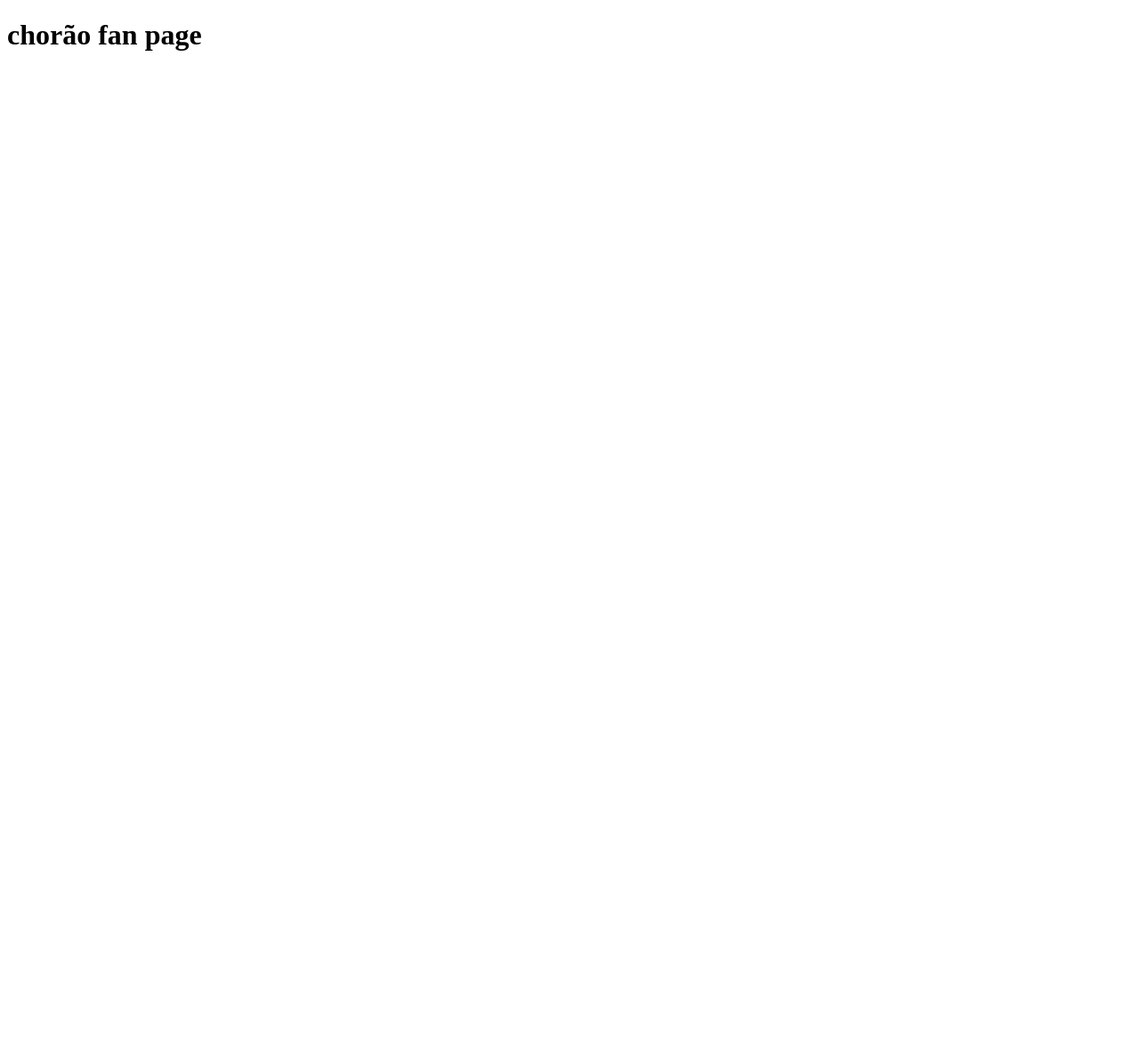
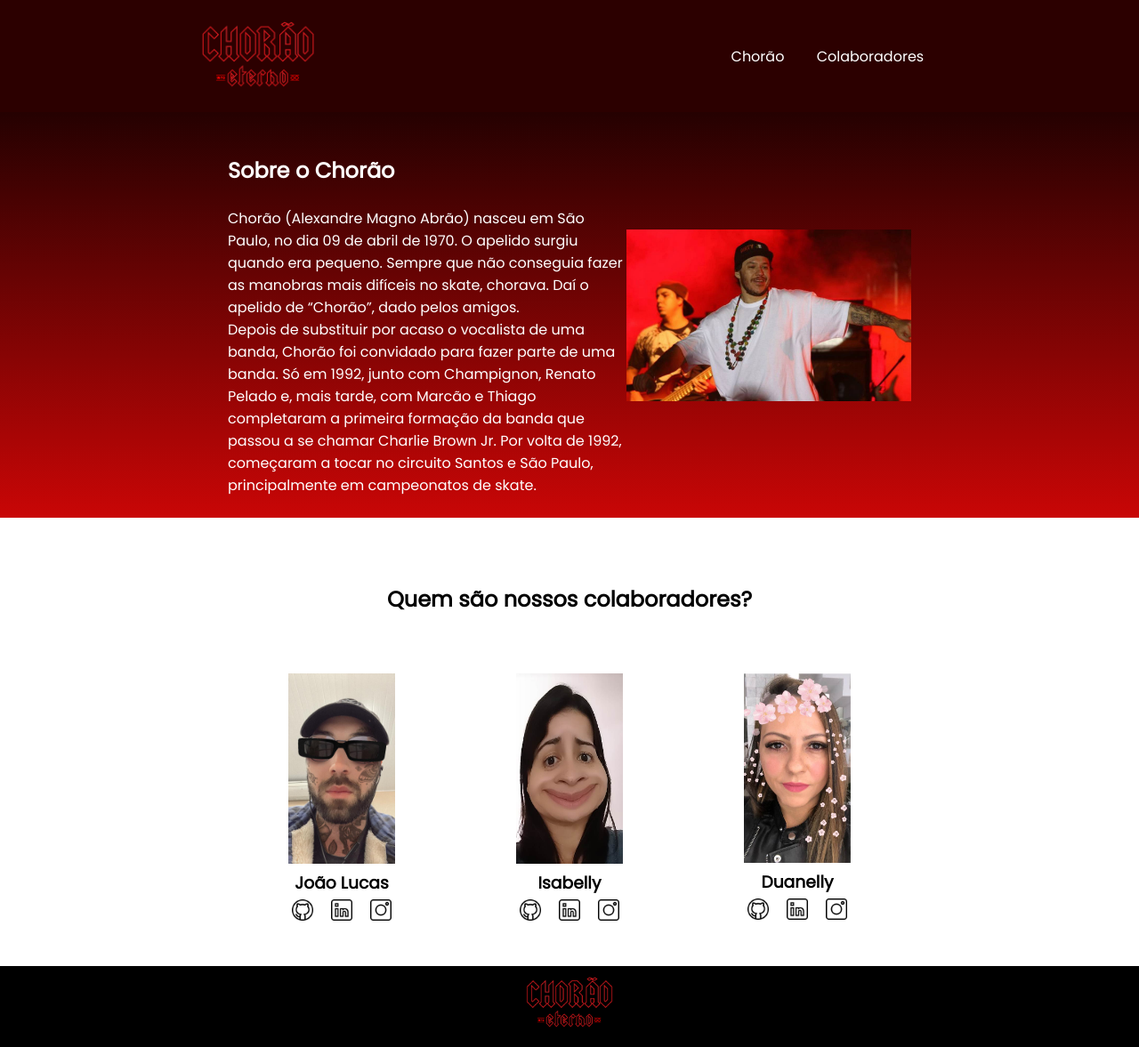
Before and after one commit to puchalskii/fanpagechoraoo, a plain HTML site: page index.html in a window 1280 px wide. Shown: the whole page at 89% size. Before the commit the page ends 800 px from the top, so only its background shows below. Drawn offline with Linux system fonts and the light colour scheme.

Commit message:
Add files via upload

```diff
--- a/index.html
+++ b/index.html
@@ -1,12 +1,78 @@
 <!DOCTYPE html>
 <html lang="en">
+
 <head>
     <meta charset="UTF-8">
     <meta http-equiv="X-UA-Compatible" content="IE=edge">
     <meta name="viewport" content="width=device-width, initial-scale=1.0">
-    <title>Document</title>
+    <title>Equipe Alura Start</title>
+    <link rel="stylesheet" href="style.css">
+    <link rel="preconnect" href="https://fonts.googleapis.com">
+    <link rel="preconnect" href="https://fonts.gstatic.com" crossorigin>
+    <link href="https://fonts.googleapis.com/css2?family=Poppins&display=swap" rel="stylesheet">
 </head>
+
 <body>
- <h1>chorão fan page</h1>
+    <header class="cabecalho">
+        <img class="cabecalho-imagem" src="logo.png" alt="logo do chorão">
+        <ul class="cabecalho-lista">
+            <li class="cabecalho-lista-item"><a href="#escola">Chorão</a></li>
+            <li class="cabecalho-lista-item"><a href="#estudante">Colaboradores</a></li>
+        </ul>
+    </header>
+    <section id="escola">
+        <div class="escola-div-conteudo">
+            <h2 class="escola-titulo">Sobre o Chorão</h2>
+            <p class="escola-texto-um">Chorão (Alexandre Magno Abrão) nasceu em São Paulo, no dia 09 de abril de 1970. O apelido surgiu quando era pequeno. Sempre que não conseguia fazer as manobras mais difíceis no skate, chorava. Daí o apelido de “Chorão”, dado pelos amigos.</p>
+            <p class="escola-texto-dois">Depois de substituir por acaso o vocalista de uma banda, Chorão foi convidado para fazer parte de uma banda. Só em 1992, junto com Champignon, Renato Pelado e, mais tarde, com Marcão e Thiago completaram a primeira formação da banda que passou a se chamar Charlie Brown Jr. Por volta de 1992, começaram a tocar no circuito Santos e São Paulo, principalmente em campeonatos de skate.</p>
+        </div>
+        <img class="escola-imagem" src="choraocapa.jpg" alt="imagem que representa o Chorão">
+    </section>
+
+    <section id="estudante">
+        <h2 class="estudante-titulo">Quem são nossos colaboradores?</h2>
+        <div class="estudante-todos">
+            <span></span>
+            <div class="estudante-div">
+                <img class="estudante-imagem" src="Marcelo.jpeg" alt="foto do marcelo">
+                <h3 class="estudante-nome">João Lucas</h3>
+                <a href="https://github.com/marcelopaludetto"><img class="estudante-icone" src="github.png"
+                        alt="icone github"></a>
+                <a href="https://linkedin.com/marcelopaludetto"><img class="estudante-icone" src="linkedin.png"
+                        alt="icone linkedin"></a>
+                <a href="https://instagram.com/marcelopaludetto"><img class="estudante-icone" src="instagram.png"
+                        alt="icone instagram"></a>
+            </div>
+            <div class="estudante-div">
+                <img class="estudante-imagem" src="Gabi.jpg" alt="foto da gabi">
+                <h3 class="estudante-nome">Isabelly</h3>
+                <a href="https://github.com/GabrielaM-L"><img class="estudante-icone" src="github.png"
+                        alt="icone github"></a>
+                <a href="https://www.linkedin.com/in/gabriela-marcomini-de-lima/"><img class="estudante-icone"
+                        src="linkedin.png" alt="icone linkedin"></a>
+                <a href="https://www.instagram.com/gabriela_marcomini/"><img class="estudante-icone" src="instagram.png"
+                        alt="icone instagram"></a>
+            </div>
+            <div class="estudante-div">
+                <img class="estudante-imagem" src="Liz.jpg" alt="foto da lizandra">
+                <h3 class="estudante-nome">Duanelly</h3>
+                <a href="https://github.com/LizandraDuarte40"><img class="estudante-icone" src="github.png"
+                        alt="icone github"></a>
+                <a href="https://www.linkedin.com/in/lizandrarlm-duarte/"><img class="estudante-icone"
+                        src="linkedin.png" alt="icone linkedin"></a>
+                <a href="https://www.instagram.com/lizandrarlm"><img class="estudante-icone" src="instagram.png"
+                        alt="icone instagram"></a>
+            </div>
+            <span></span>
+            <span></span>
+
+
+        </div>
+    </section>
+
+    <footer class="rodape">
+        <img class="rodape-imagem" src="logo.png" alt="logo da alura start">
+    </footer>
 </body>
+
 </html>
--- /dev/null
+++ b/style.css
@@ -0,0 +1,92 @@
+*{
+    margin: 0;
+    padding: 0;
+}
+body {
+    font-family: 'Poppins', sans-serif;
+}
+.cabecalho {
+    background-color: #2c0000;
+    color: white;
+    display: flex;
+    justify-content: space-around;
+    align-items: center;
+    padding: 24px 0;
+}
+
+.cabecalho-imagem{
+    width: 10%;
+}
+
+.cabecalho-lista-item{
+    display: inline-block;
+    margin: 0 16px;
+    font-size: 16px;
+}
+
+.cabecalho-lista-item a{
+    text-decoration: none;
+    color: white;
+}
+
+.escola-imagem{
+    width: 25%;
+}
+
+#escola{
+    background-image: linear-gradient(#250101,#c90606);
+    color:white;
+    display: flex;
+    justify-content: center;
+    align-items: center;
+    padding: 24px 0;
+}
+
+.escola-div-conteudo{
+    width: 35%;
+}
+
+
+.escola-titulo{
+    padding: 24px 0;
+}
+
+#estudante{
+    padding: 24px 0;
+}
+
+
+.estudante-imagem{
+    width: 120px;
+}
+
+.estudante-icone{
+    width: 24px;
+    padding: 4px 8px;
+}
+
+.estudante-div{
+    text-align: center;
+    padding: 16px 0;
+}
+
+.estudante-titulo{
+    text-align: center;
+    padding: 50px 0;
+}
+
+.estudante-todos{
+    display: grid;
+    grid-template-columns: 20% 20% 20% 20% 20%;
+}
+
+.rodape{
+    background-color: black;
+    text-align: center;
+}
+
+.rodape-imagem{
+    height: 60px;
+    padding: 12px 0;
+
+}
```
Also changed, not shown: Gabi.jpg (added), Joice.jpg (added), Liz.jpg (added), Marcelo.jpeg (added), Maria.jpg (added), Olivia.jpg (added), Rafa.jpg (added), Thais.jpg (added), choraocapa.jpg (added), github.png (added), instagram.png (added), linkedin.png (added), logo.png (added), 2 other files.
